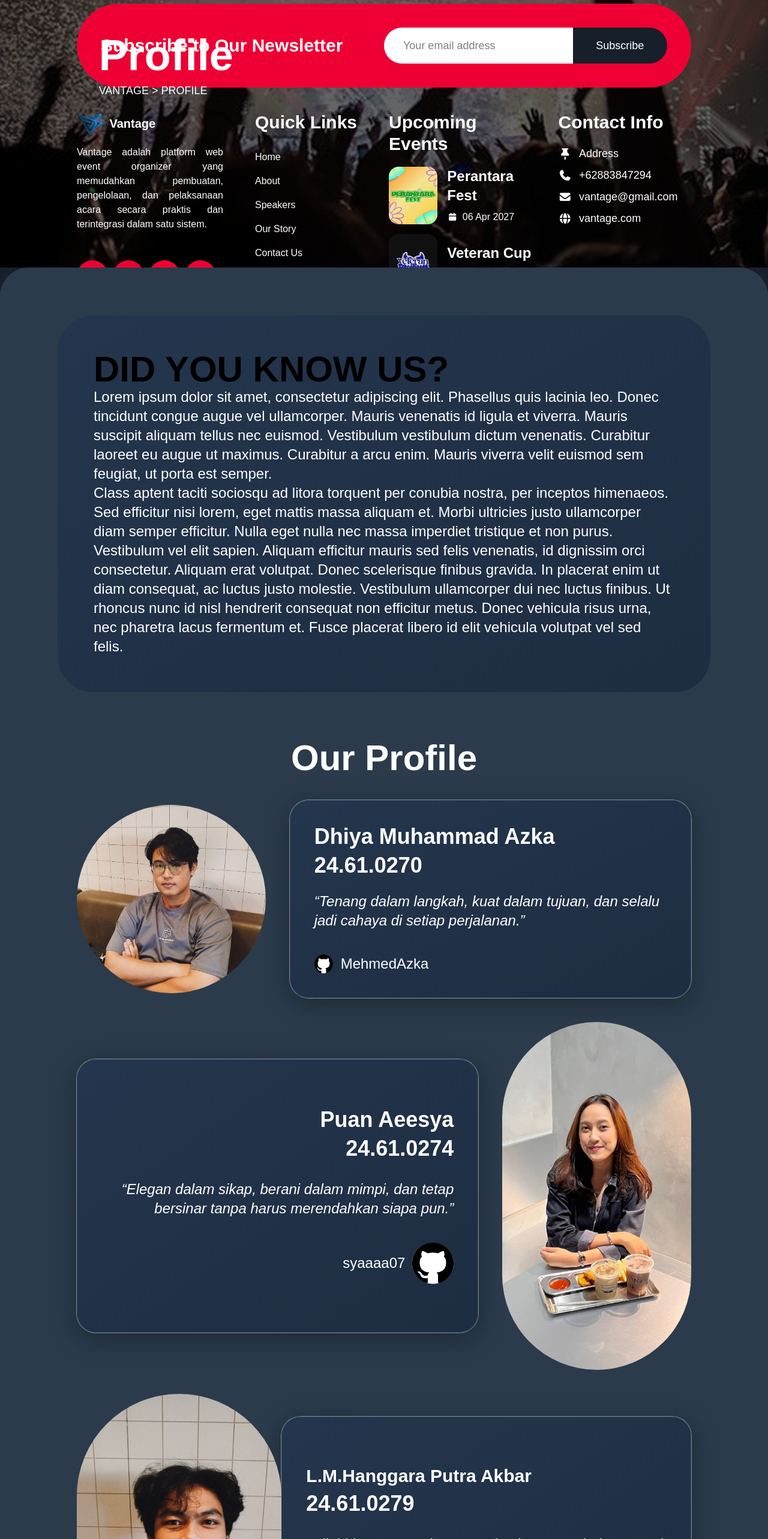
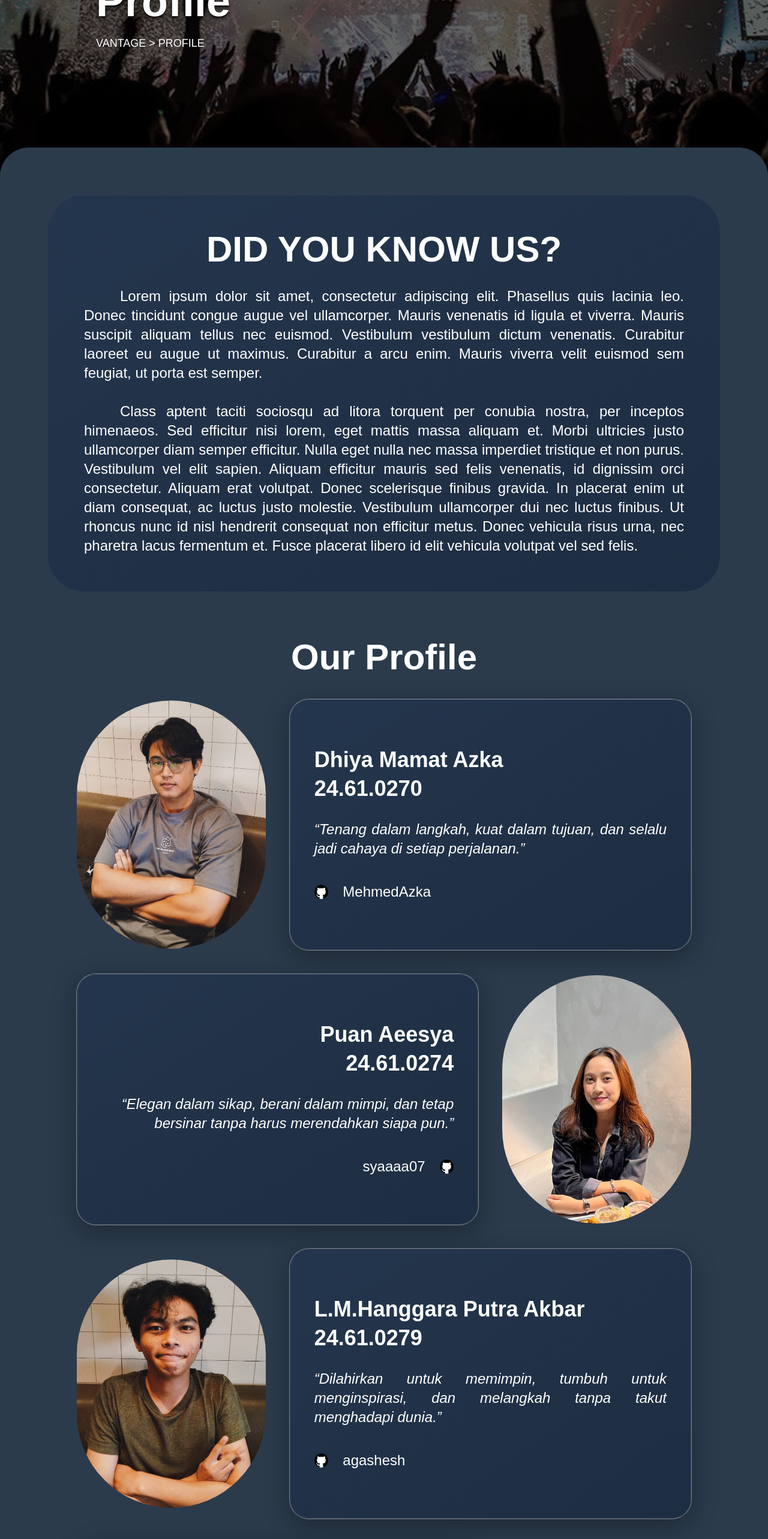
Before and after one commit to Vantage-EO-Project-AMIKOM/Vantage_EO, a Vue app: page /profile in a window 1280 px wide. Shown: the part 234-2800 px from the top of the page at 60% size. Built offline with nearby package versions, Linux system fonts and the light colour scheme.

Commit message:
responsiveee

```diff
--- a/src/views/ProfileView.vue
+++ b/src/views/ProfileView.vue
@@ -31,45 +31,35 @@ onUnmounted(() => {
 </script>
 <template>
   <!-- HERO -->
-  <section
-  class="w-full min-h-[70vh] md:min-h-[85vh] flex items-center relative overflow-hidden">
-  >
+  <section class="w-full h-130 z-10 flex items-center relative overflow-hidden">
     <div class="absolute inset-0 bg-black/60">
       <img src="./../components/img/bg/hero-bg.jpg" alt=""
         class="w-full h-full object-cover brightness-[0.4] saturate-50 absolute top-0 left-0 opacity-100 bg-size-cover"
         draggable="false" :style="{ transform: `translateY(${parallaxOffset}px)` }" />
     </div>
     <div class="w-full max-w-3/4 mx-auto z-10">
-      <h1
-        class="w-full md:w-2/3 capitalize
-        text-4xl sm:text-5xl md:text-6xl lg:text-7xl
-        font-bold text-white leading-tight"
-      >
+      <h1 class="w-2/3 capitalize text-7xl font-bold text-white text-shadow-lg/50 text-shadow-black mb-5">
         Profile
       </h1>
-      <p class="text-sm sm:text-base md:text-lg uppercase text-white">vantage > profile</p>
+      <p class="text-lg font-normal uppercase text-white">vantage > profile</p>
     </div>
   </section>
 
   <!-- DID -->
-  <div
-    class="relative z-10 bg-[#2B3B4C]
-    py-10 sm:py-16 md:py-20
-    rounded-t-4xl md:rounded-[3rem]"
->
-    <section class="max-w-[90%] md:max-w-[87.5%] w-full mx-auto px-4">
+  <div class="relative z-10 bg-[#2B3B4C] py-20 rounded-[3rem] -mt-10 mb-250 xl:mb-162.5 shadow-[0_0_80px_rgba(0,0,0,0.15)]">
+    <section class="max-w-7/8 w-full mx-auto">
       <div class="bg-linear-to-br from-[#24364d] to-[#1d2d42] overflow-hidden p-15 rounded-[60px]">
-        <h2 class="text-3xl sm:text-4xl md:text-5xl lg:text-6xl capitalize font-semibold">
+        <h2 class="text-6xl capitalize font-semibold mb-8 text-center text-white">
           DID YOU KNOW US?
         </h2>
-        <p class="text-white text-base sm:text-lg md:text-xl lg:text-2xl">
+        <p class="text-white text-2xl indent-15 mb-8 text-justify">
           Lorem ipsum dolor sit amet, consectetur adipiscing elit. Phasellus quis lacinia leo. Donec
           tincidunt congue augue vel ullamcorper. Mauris venenatis id ligula et viverra. Mauris
           suscipit aliquam tellus nec euismod. Vestibulum vestibulum dictum venenatis. Curabitur
           laoreet eu augue ut maximus. Curabitur a arcu enim. Mauris viverra velit euismod sem
           feugiat, ut porta est semper.
         </p>
-        <p class="text-white text-base sm:text-lg md:text-xl lg:text-2xl">
+        <p class="text-white text-2xl indent-15 text-justify">
           Class aptent taciti sociosqu ad litora torquent per conubia nostra, per inceptos
           himenaeos. Sed efficitur nisi lorem, eget mattis massa aliquam et. Morbi ultricies justo
           ullamcorper diam semper efficitur. Nulla eget nulla nec massa imperdiet tristique et non
@@ -85,86 +75,86 @@ onUnmounted(() => {
 
     <!-- Our Profile Section -->
    <section class="w-full h-auto">
-    <div class="w-full max-w-4/5 mx-auto py-20">
-      <h2 class="text-6xl capitalize font-semibold text-center text-white">Our Profile</h2>
+      <div class="w-full max-w-[95%] xl:max-w-4/5 mx-auto py-20">
+        <h2 class="text-4xl lg:text-6xl capitalize font-semibold text-center text-white">Our Profile</h2>
 
-      <div class="grid grid-cols-1 lg:grid-cols-3 gap-8 lg:gap-10 mt-10 items-center justify-items-center">
-
-      <div class="w-full max-w-70 sm:max-w-87.5 md:max-w-105 aspect-square overflow-hidden rounded-full shrink-0">
-        <img class="w-full h-full object-cover object-center scale-110"
+        <div class="grid grid-cols-1 lg:grid-cols-3 gap-6 lg:gap-10 mt-10 items-center">
+          <div class="w-full max-w-[320px] lg:max-w-none aspect-110/145 overflow-hidden rounded-full mx-auto">
+            <img class="w-full h-full object-cover object-[0%_100%] scale-130 origin-center"
               src="./../components/img/profilePage/profile/profile1.jpeg" alt="Azka" />
           </div>
-
-      <div class="w-full h-full col-span-1 lg:col-span-2 border border-white/10 bg-linear-to-br from-[#24364d] to-[#1d2d42] shadow-[0_10px_40px_rgba(0,0,0,0.35)] rounded-4xl ring-1 ring-white/40 p-8 md:p-10 flex flex-col justify-center">
-        <h2 class="text-2xl sm:text-3xl md:text-4xl capitalize font-semibold mb-2 text-center lg:text-left text-white">
-          Dhiya Muhammad Azka
+          <div
+            class="w-full h-auto lg:col-span-2 border border-white/10 bg-linear-to-br from-[#24364d] to-[#1d2d42] shadow-[0_10px_40px_rgba(0,0,0,0.35)] overflow-hidden p-6 lg:p-10 rounded-4xl ring-1 ring-white/40 py-10 lg:py-20">
+            <h2 class="text-2xl lg:text-4xl capitalize font-semibold mb-2 text-left text-white">
+              Dhiya mamat Azka
             </h2>
-        <h2 class="text-2xl sm:text-3xl md:text-4xl capitalize font-semibold mb-6 text-center lg:text-left text-white">
-          24.61.0270
-        </h2>
-        <p class="text-xl md:text-2xl italic text-white mb-6 text-center lg:text-left">
-          “Tenang dalam langkah, kuat dalam tujuan, dan selalu jadi cahaya di setiap perjalanan.”
+            <h2 class="text-2xl lg:text-4xl capitalize font-semibold mb-8 text-left text-white">24.61.0270</h2>
+            <p class="text-lg lg:text-2xl italic text-white mb-10 text-justify">
+              “Tenang dalam langkah, kuat dalam tujuan, dan selalu jadi cahaya di setiap
+              perjalanan.”
             </p>
-        <div class="flex justify-center lg:justify-start items-center gap-3 mt-4">
-          <img src="./../components/img/profilePage/githubicon.png" alt="github_icon" class="w-8 h-8 object-contain" />
-          <h5 class="text-white text-xl md:text-2xl">MehmedAzka</h5>
+            <div class="flex justify-start items-center gap-3 mt-10">
+              <img src="./../components/img/profilePage/githubicon.png" alt="github_icon" class="w-6 h-6 lg:w-auto" />
+              <h5 class="text-white text-lg lg:text-2xl ml-3">MehmedAzka</h5>
             </div>
           </div>
         </div>
-        <div class="grid grid-cols-3 gap-10 mt-10">
+
+        <div class="grid grid-cols-1 lg:grid-cols-3 gap-6 lg:gap-10 mt-10 items-center">
           <div
-            class="w-full h-auto col-span-2 border border-white/10 bg-linear-to-br from-[#24364d] to-[#1d2d42] shadow-[0_10px_40px_rgba(0,0,0,0.35)] overflow-hidden p-10 inset-0 rounded-4xl ring-1 ring-white/40 py-20 self-center">
-            <h2 class="text-2xl sm:text-3xl md:text-4xl capitalize font-semibold mb-2 text-right text-white">Puan Aeesya</h2>
-            <h2 class="text-2xl sm:text-3xl md:text-4xl capitalize font-semibold mb-8 text-right text-white">24.61.0274</h2>
-            <p class="text-2xl italic text-white mb-10 text-right">
+            class="w-full h-auto lg:col-span-2 order-2 lg:order-1 border border-white/10 bg-linear-to-br from-[#24364d] to-[#1d2d42] shadow-[0_10px_40px_rgba(0,0,0,0.35)] overflow-hidden p-6 lg:p-10 rounded-4xl ring-1 ring-white/40 py-10 lg:py-20">
+            <h2 class="text-2xl lg:text-4xl capitalize font-semibold mb-2 text-left lg:text-right text-white">Puan Aeesya</h2>
+            <h2 class="text-2xl lg:text-4xl capitalize font-semibold mb-8 text-left lg:text-right text-white">24.61.0274</h2>
+            <p class="text-lg lg:text-2xl italic text-white mb-10 text-justify lg:text-right">
               “Elegan dalam sikap, berani dalam mimpi, dan tetap bersinar tanpa harus merendahkan
               siapa pun.”
             </p>
-            <div class="flex justify-end items-center gap-3 mt-10">
-              <h5 class="text-white text-2xl ml-3 self-center">syaaaa07</h5>
-              <img src="./../components/img/profilePage/githubicon.png" alt="github_icon" />
+            <div class="flex justify-start lg:justify-end items-center gap-3 mt-10">
+              <h5 class="text-white text-lg lg:text-2xl mr-3 lg:ml-3">syaaaa07</h5>
+              <img src="./../components/img/profilePage/githubicon.png" alt="github_icon" class="w-6 h-6 lg:w-auto" />
             </div>
           </div>
-          <div class="w-full h-145 overflow-hidden rounded-full">
+          <div class="w-full max-w-[320px] lg:max-w-none aspect-[110/145] overflow-hidden rounded-full mx-auto order-1 lg:order-2">
             <img class="w-full h-full object-cover object-[85%_15%] scale-150 origin-center"
               src="./../components/img/profilePage/profile/profile2.jpeg" alt="Puan" />
           </div>
         </div>
-        <div class="grid grid-cols-3 mt-10">
-          <div class="w-full max-w-70 sm:max-w-87.5 md:max-w-105 h-80 sm:h-105 md:h-140 mx-auto overflow-hidden rounded-full">
-            <img class=" w-full h-full object-cover object-[0%_100%] scale-130 origin-center"
+
+        <div class="grid grid-cols-1 lg:grid-cols-3 gap-6 lg:gap-10 mt-10 items-center">
+          <div class="w-full max-w-[320px] lg:max-w-none aspect-[110/145] overflow-hidden rounded-full mx-auto">
+            <img class="w-full h-full object-cover object-[0%_100%] scale-130 origin-center"
               src="./../components/img/profilePage/profile/profile3.jpeg" alt="Angga" />
           </div>
           <div
-            class="w-full h-auto col-span-2 border border-white/10 bg-linear-to-br from-[#24364d] to-[#1d2d42] shadow-[0_10px_40px_rgba(0,0,0,0.35)] overflow-hidden p-10 inset-0 rounded-4xl ring-1 ring-white/40 py-20 self-center">
-            <h2 class="text-2xl sm:text-3xl md:text-4xl4xl capitalize font-semibold mb-2 text-center lg:text-left text-white">
+            class="w-full h-auto lg:col-span-2 border border-white/10 bg-linear-to-br from-[#24364d] to-[#1d2d42] shadow-[0_10px_40px_rgba(0,0,0,0.35)] overflow-hidden p-6 lg:p-10 rounded-4xl ring-1 ring-white/40 py-10 lg:py-20">
+            <h2 class="text-2xl lg:text-4xl capitalize font-semibold mb-2 text-left text-white">
               L.M.Hanggara Putra Akbar
             </h2>
-            <h2 class="text-2xl sm:text-3xl md:text-4xl capitalize font-semibold mb-8 text-center lg:text-left text-white">24.61.0279</h2>
-            <p class="text-2xl italic text-white mb-10 text-justify">
+            <h2 class="text-2xl lg:text-4xl capitalize font-semibold mb-8 text-left text-white">24.61.0279</h2>
+            <p class="text-lg lg:text-2xl italic text-white mb-10 text-justify">
               “Dilahirkan untuk memimpin, tumbuh untuk menginspirasi, dan melangkah tanpa takut menghadapi dunia.”
             </p>
             <div class="flex justify-start items-center gap-3 mt-10">
-              <img src="./../components/img/profilePage/githubicon.png" alt="github_icon" />
-              <h5 class="text-white text-2xl ml-3 self-center">agashesh</h5>
+              <img src="./../components/img/profilePage/githubicon.png" alt="github_icon" class="w-6 h-6 lg:w-auto" />
+              <h5 class="text-white text-lg lg:text-2xl ml-3">agashesh</h5>
             </div>
           </div>
         </div>
 
-        <div class="grid grid-cols-1 lg:grid-cols-3 gap-8 items-center mt-10">
+        <div class="grid grid-cols-1 lg:grid-cols-3 gap-6 lg:gap-10 mt-10 items-center">
           <div
-            class="w-full h-auto col-span-2 border border-white/10 bg-linear-to-br from-[#24364d] to-[#1d2d42] shadow-[0_10px_40px_rgba(0,0,0,0.35)] overflow-hidden p-10 inset-0 rounded-4xl ring-1 ring-white/40 py-20 self-center">
-            <h2 class="text-4xl capitalize font-semibold mb-2 text-right text-white">Dani Zakhran</h2>
-            <h2 class="text-4xl capitalize font-semibold mb-8 text-right text-white">21.61.0227</h2>
-            <p class="text-2xl italic text-white mb-10 text-right">
+            class="w-full h-auto lg:col-span-2 order-2 lg:order-1 border border-white/10 bg-linear-to-br from-[#24364d] to-[#1d2d42] shadow-[0_10px_40px_rgba(0,0,0,0.35)] overflow-hidden p-6 lg:p-10 rounded-4xl ring-1 ring-white/40 py-10 lg:py-20">
+            <h2 class="text-2xl lg:text-4xl capitalize font-semibold mb-2 text-left lg:text-right text-white">Dani Zakhran</h2>
+            <h2 class="text-2xl lg:text-4xl capitalize font-semibold mb-8 text-left lg:text-right text-white">21.61.0227</h2>
+            <p class="text-lg lg:text-2xl italic text-white mb-10 text-justify lg:text-right">
               “Bukan tentang seberapa cepat melaju, tapi seberapa konsisten tetap bertahan sampai tujuan.”
             </p>
-            <div class="flex justify-center lg:justify-end items-center gap-3 mt-6 md:mt-10">
-              <h5 class="text-white text-2xl ml-3 self-center">Danizakhran</h5>
-              <img src="./../components/img/profilePage/githubicon.png" alt="github_icon" />
+            <div class="flex justify-start lg:justify-end items-center gap-3 mt-10">
+              <h5 class="text-white text-lg lg:text-2xl mr-3 lg:ml-3">Danizakhran</h5>
+              <img src="./../components/img/profilePage/githubicon.png" alt="github_icon" class="w-6 h-6 lg:w-auto" />
             </div>
           </div>
-          <div class="w-full h-145 overflow-hidden rounded-full">
+          <div class="w-full max-w-[320px] lg:max-w-none aspect-[110/145] overflow-hidden rounded-full mx-auto order-1 lg:order-2">
             <img class="w-full h-full object-cover object-[10%_-6rem] scale-150 origin-center" src="./../components/img/profilePage/profile/profile4.jpeg" alt="Dani" />
           </div>
         </div>
```
Lines whose indentation alone changed are shown as unchanged.
